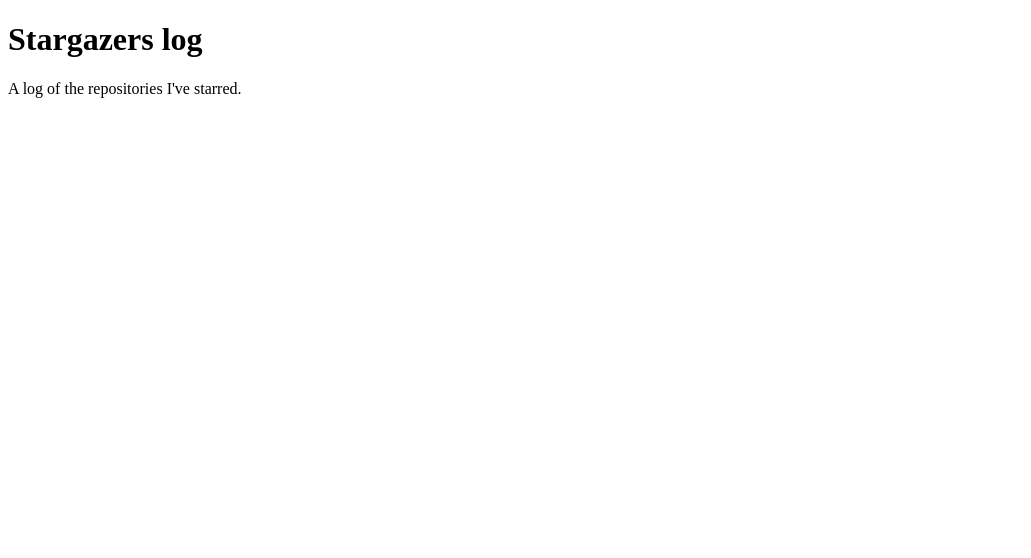
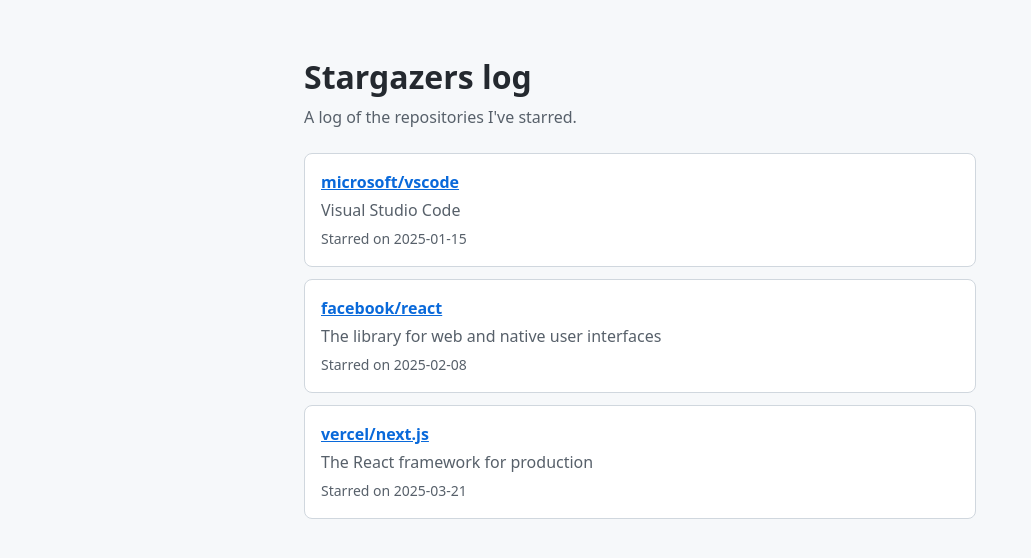
Before and after one commit to nicomdq/stargazers-log, a plain HTML site: page index.html in a window 1280 px wide. Shown: the whole page, without its empty margins (0-1031 px from the left). Drawn offline with Linux system fonts and the light colour scheme.

Commit message:
Add starred repositories list

```diff
--- /dev/null
+++ b/events.json
@@ -0,0 +1,20 @@
+[
+  {
+    "name": "microsoft/vscode",
+    "description": "Visual Studio Code",
+    "url": "https://github.com/microsoft/vscode",
+    "starredAt": "2025-01-15"
+  },
+  {
+    "name": "facebook/react",
+    "description": "The library for web and native user interfaces",
+    "url": "https://github.com/facebook/react",
+    "starredAt": "2025-02-08"
+  },
+  {
+    "name": "vercel/next.js",
+    "description": "The React framework for production",
+    "url": "https://github.com/vercel/next.js",
+    "starredAt": "2025-03-21"
+  }
+]
--- a/index.html
+++ b/index.html
@@ -2,10 +2,18 @@
 <html lang="en">
   <head>
     <meta charset="utf-8">
+    <meta name="viewport" content="width=device-width, initial-scale=1">
     <title>Stargazers log</title>
+    <link rel="stylesheet" href="style.css">
+    <script src="script.js" defer></script>
   </head>
   <body>
-    <h1>Stargazers log</h1>
-    <p>A log of the repositories I've starred.</p>
+    <main>
+      <h1>Stargazers log</h1>
+      <p>A log of the repositories I've starred.</p>
+      <ul id="repositories" aria-label="Starred repositories" aria-live="polite">
+        <li>Loading starred repositories...</li>
+      </ul>
+    </main>
   </body>
 </html>
--- /dev/null
+++ b/script.js
@@ -0,0 +1,39 @@
+const repositoryList = document.querySelector("#repositories");
+
+async function loadRepositories() {
+  try {
+    const response = await fetch("./events.json");
+    if (!response.ok) {
+      throw new Error(`Could not load repositories (${response.status}).`);
+    }
+
+    const repositories = await response.json();
+    repositoryList.replaceChildren();
+
+    for (const repository of repositories) {
+      const item = document.createElement("li");
+      const link = document.createElement("a");
+      link.href = repository.url;
+      link.textContent = repository.name;
+
+      const description = document.createElement("p");
+      description.textContent = repository.description;
+
+      const date = document.createElement("span");
+      date.className = "starred-date";
+      date.textContent = `Starred on ${repository.starredAt}`;
+
+      item.append(link, description, date);
+      repositoryList.append(item);
+    }
+  } catch (error) {
+    repositoryList.replaceChildren();
+    const message = document.createElement("li");
+    message.className = "error";
+    message.textContent = "Unable to load starred repositories. Please try again later.";
+    repositoryList.append(message);
+    console.error(error);
+  }
+}
+
+loadRepositories();
--- /dev/null
+++ b/style.css
@@ -0,0 +1,58 @@
+* {
+  box-sizing: border-box;
+}
+
+body {
+  margin: 0;
+  padding: 2rem 1rem;
+  color: #24292f;
+  background: #f6f8fa;
+  font: 16px/1.5 system-ui, sans-serif;
+}
+
+main {
+  max-width: 42rem;
+  margin: 0 auto;
+}
+
+h1 {
+  margin-bottom: 0.25rem;
+}
+
+p {
+  margin-top: 0;
+  color: #57606a;
+}
+
+#repositories {
+  display: grid;
+  gap: 0.75rem;
+  margin: 1.5rem 0 0;
+  padding: 0;
+  list-style: none;
+}
+
+#repositories li {
+  padding: 1rem;
+  border: 1px solid #d0d7de;
+  border-radius: 0.5rem;
+  background: #fff;
+}
+
+#repositories a {
+  color: #0969da;
+  font-weight: 600;
+}
+
+#repositories p {
+  margin: 0.25rem 0;
+}
+
+.starred-date {
+  color: #57606a;
+  font-size: 0.875rem;
+}
+
+.error {
+  color: #cf222e;
+}
```
